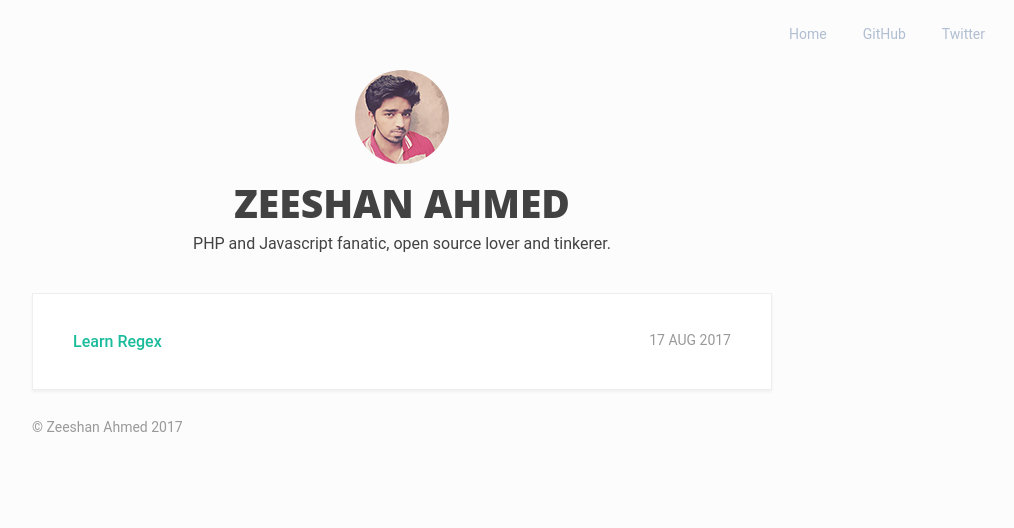
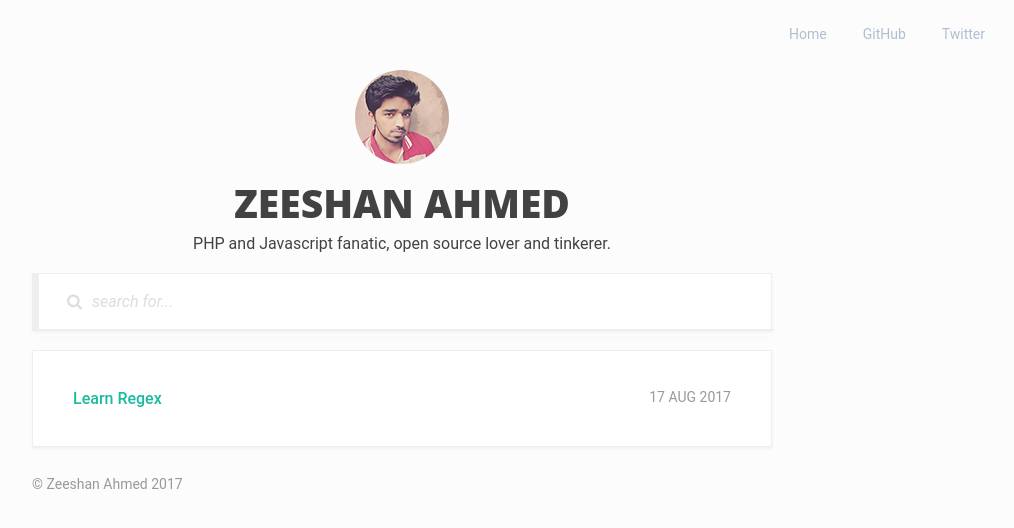
Before and after one commit to ziishaned/ziishaned.github.io, a Jekyll site: the page built from index.html, in a window 1280 px wide. Shown: the top 528 px of the page, without its empty margins (238-1252 px from the left). Built offline with Jekyll 4.4.1, drawn with Linux system fonts in a browser that asks for light colours; the list of posts is cut into pages by our own code.

```diff
--- a/_config.yml
+++ b/_config.yml
@@ -27,9 +27,9 @@ pages_list:
 
 # Stay in touch
 external_links:
-  'github.com/zeeshanu': 'http://github.com/zeeshanu'
-  'ziishaned@gmail.com': 'mailto:ziishaned@gmail.com'
-  'pk.linkedin.com/in/zeshanu': 'http://pk.linkedin.com/in/zeshanu'
+  github: 'http://github.com/zeeshanu'
+  mail: 'mailto:ziishaned@gmail.com'
+  linkedin: 'http://pk.linkedin.com/in/zeshanu'
 
 plugins:          [jekyll-paginate, rouge]
 paginate:         10
--- a/_includes/footer.html
+++ b/_includes/footer.html
@@ -1,3 +1,4 @@
 <footer>
 	<p class="copyright">© Zeeshan Ahmed 2017</p>
 </footer>
+<script type="text/javascript" src="{{ site.baseurl }}public/js/app.js"></script>
--- a/_includes/head.html
+++ b/_includes/head.html
@@ -11,5 +11,6 @@
         {% endif %}
     </title>
 
-    <link rel="stylesheet" href="{{ site.baseurl }}/public/css/style.css">
+    <link type="image/ico" rel="icon" href="{{ site.baseurl }}public/img/icon128.png">
+    <link rel="stylesheet" href="{{ site.baseurl }}public/css/style.css">
 </head>
--- a/_includes/nav.html
+++ b/_includes/nav.html
@@ -4,7 +4,7 @@
 			<a href="/">Home</a>
 		</li>
 		<li>
-			<a href="#">GitHub</a>
+			<a href="{{ site.author.github }}">GitHub</a>
 		</li>
 		<li>
 			<a href="#">Twitter</a>
--- /dev/null
+++ b/_includes/search.html
@@ -0,0 +1,9 @@
+<div class="search" role="search">
+    <div>
+        <div class="show-results-count"><span id="counter">0</span> Results</div>
+        <div class="search-holder">
+            <input type="text" id="search-input" placeholder="search for...">
+        </div>
+    </div>
+    <ul id="results-container" class="results-container"></ul>
+</div>
--- a/index.html
+++ b/index.html
@@ -8,6 +8,8 @@ title: Home
 <div class="user-profile">
     {% include user_profile.html %}
 </div>
+
+{% include search.html %}
 
 <div class="archive">
     <ul class="posts">
--- a/public/css/style.css
+++ b/public/css/style.css
@@ -16,6 +16,17 @@ code {
     padding: 3px 6px;
     background: #fcfcfc;
     border: 1px solid #eee;
+}
+
+form, input, textarea, select {
+    font: 400 16px/16px 'Roboto', Arial, sans-serif;
+    margin: 0;
+    padding: 0;
+    resize: none;
+}
+
+input {
+    outline: none;
 }
 
 table {
@@ -264,7 +275,7 @@ header, nav, section, main, article, aside, figure, footer, iframe, object, svg
 
 .archive {
     position: relative;
-    margin: 40px 0 0;
+    margin: 20px 0 0;
     padding: 22px 40px;
     border: 1px solid #eee;
     background: #fff;
@@ -340,3 +351,130 @@ blockquote {
     font-style: italic;
     border-left: 3px solid #aaa;
 }
+
+.search {
+    position: relative;
+    margin: 20px 0;
+    border: 1px solid #eee;
+    background: #fff;
+    box-shadow: 0 2px 3px rgba(0,0,0,0.05),inset 6px 0 0 #eee;
+}
+
+.search ::-webkit-input-placeholder {
+    color: #ddd;
+    font-size: 16px;
+    font-style: italic;
+}
+
+.search :-moz-placeholder {
+    color: #ddd;
+    opacity: 1;
+    font-size: 16px;
+    font-style: italic;
+}
+
+.search ::-moz-placeholder {
+    color: #ddd;
+    opacity: 1;
+    font-size: 16px;
+    font-style: italic;
+}
+
+.search :-ms-input-placeholder {
+    color: #ddd;
+    font-size: 16px;
+    font-style: italic;
+}
+
+.search>div {
+    overflow: hidden;
+}
+
+.search>div .show-results-count {
+    float: left;
+    margin-left: -46%;
+    padding: 0 20px;
+    min-height: 55px;
+    line-height: 55px;
+    color: #ddd;
+    background: #fff;
+    letter-spacing: 0.05em;
+    font-size: 11px;
+    text-transform: uppercase;
+    box-shadow: 6px 0 0 0 #eee;
+    transition: all .2s linear;
+    -moz-transition: all .2s linear;
+    -webkit-transition: all .2s linear;
+    -o-transition: all .2s linear;
+}
+
+.search>div .show-results-count.active {
+    margin-left: 0 !important;
+}
+
+.search>div .search-holder {
+    float: left;
+    width: 60%;
+    margin: 0 0 0 34px;
+    background: url(../img/search-icon.svg) no-repeat left center;
+    -webkit-background-size: 15px 16px;
+    -moz-background-size: 15px 16px;
+    -o-background-size: 15px 16px;
+    background-size: 15px 16px;
+    padding: 0 0 0 25px;
+}
+
+.search>div .search-holder input {
+    float: left;
+    width: 100%;
+    min-height: 55px;
+    line-height: 22px;
+    background: none;
+    border: none;
+}
+
+.search .results-container {
+    position: absolute;
+    left: -1px;
+    width: calc(100% + 2px);
+    padding: 1px;
+    box-shadow: inset 0 0 0 1px #eee,0 7px 10px rgba(0,0,0,0.05);
+    z-index: 1000;
+    margin: 0;
+}
+
+.search .results-container li {
+    font-size: 15px;
+}
+
+.search .results-container li a {
+    position: relative;
+    display: block;
+    padding: 15px 15px 15px 35px;
+    background: #fcfcfc;
+    box-shadow: 0 -1px 0 #eee;
+}
+
+.search .results-container li a:before {
+    position: absolute;
+    top: 50%;
+    left: 15px;
+    background: #666;
+    content: "";
+    width: 5px;
+    height: 5px;
+    border-radius: 50%;
+    -webkit-transform: translate(0, -50%);
+    -moz-transform: translate(0, -50%);
+    -ms-transform: translate(0, -50%);
+    -o-transform: translate(0, -50%);
+    transform: translate(0, -50%);
+}
+
+.search .results-container li a:hover {
+    background: #fff
+}
+
+.search .results-container li {
+    list-style: none;
+}
--- /dev/null
+++ b/public/js/app.js
@@ -0,0 +1,52 @@
+class App {
+    constructor() {
+    	this.posts = [];
+    	this.fetchPosts();
+    	this.bindui();
+    }
+
+    bindui() {
+    	let that = this;
+    	let searchInput = document.getElementById('search-input');
+
+    	searchInput.addEventListener('focusin', () => {
+	        document.getElementsByClassName('show-results-count')[0].classList.add('active');
+    	});
+    	searchInput.addEventListener('focusout', () => {
+	        document.getElementsByClassName('show-results-count')[0].classList.remove('active');
+    	});
+
+    	searchInput.addEventListener('keyup', (e) => {
+			if(e.target.value != '') {
+				let html 		 = '';
+				let totalMatches = 0;
+				let searchText 	 = e.target.value;
+				document.getElementById('results-container').innerHTML = '';
+				Array.prototype.forEach.call(that.posts, (el, i) => {
+				    if(that.matchString(el.title, searchText)) {
+						totalMatches++;
+						html += `<li><a href="${window.location.href + el.url}">${el.title}</a></li>`;
+				    }
+				});
+				document.getElementById('results-container').innerHTML = html;
+				document.getElementsByClassName('show-results-count')[0].querySelectorAll('#counter')[0].innerText = totalMatches;
+			} else {
+				document.getElementById('results-container').innerHTML = '';
+				document.getElementsByClassName('show-results-count')[0].querySelectorAll('#counter')[0].innerText = 0;
+			}
+    	});
+    }
+
+    matchString(str1, str2) {
+	    return str1.toLowerCase().indexOf(str2.toLowerCase()) != -1;
+	}
+
+    fetchPosts() {
+    	let that = this;
+		fetch("/search.json").then(response => response.json()).then(json => that.posts = json);
+    }
+}
+
+(() => {
+	const app = new App;
+})();
--- /dev/null
+++ b/search.json
@@ -0,0 +1,13 @@
+---
+---
+[
+  {% for post in site.posts %}
+    {
+
+      "title"    : "{{ post.title | escape }}",
+      "url"      : "{{ site.baseurl }}{{ post.url }}",
+      "date"     : "{{ post.date }}"
+
+    } {% unless forloop.last %},{% endunless %}
+  {% endfor %}
+]
```
Also changed, not shown: public/img/icon128.png (added), public/img/icon16.png (added), public/img/icon48.png (added), public/img/search-icon.svg (added).
